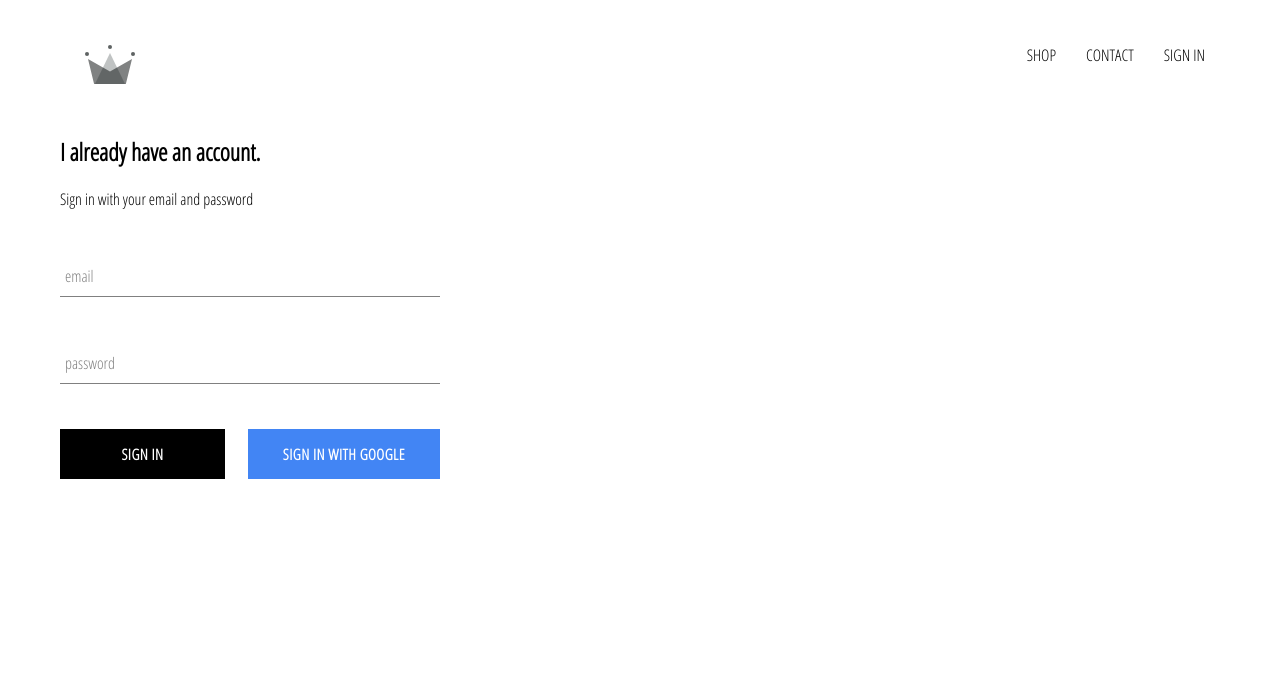
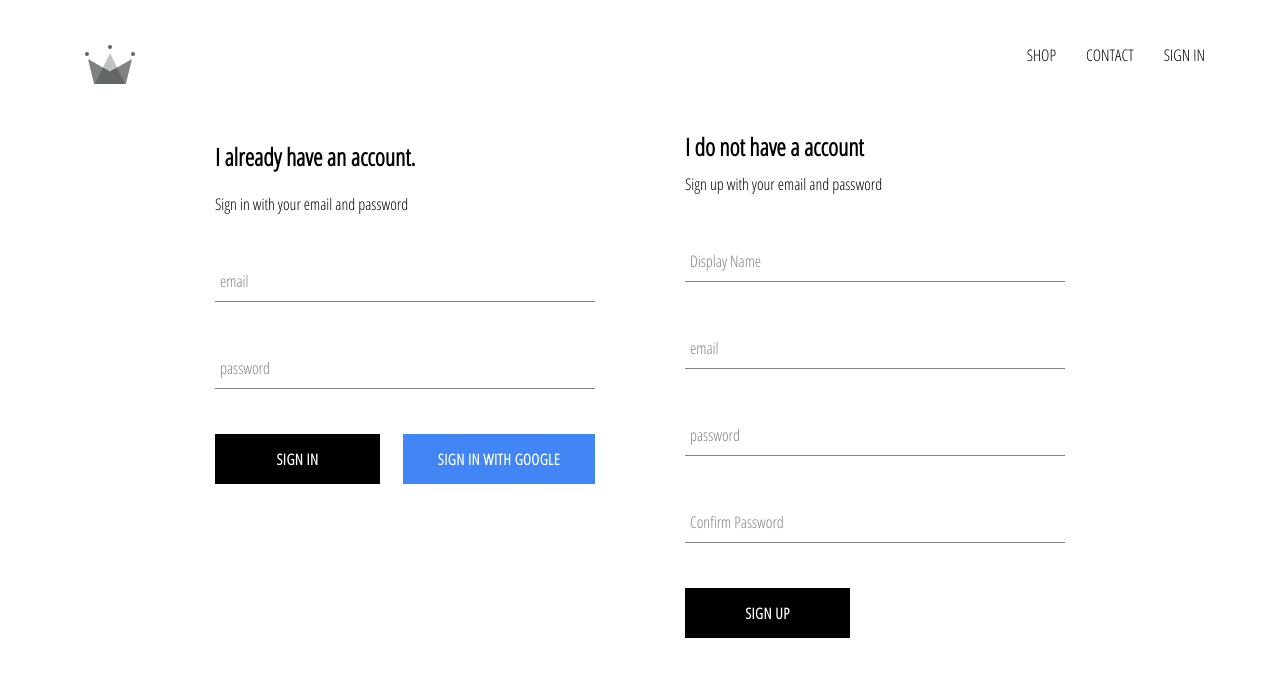
Before and after one commit to rpfoxx/crwn-clothing, a React (Create React App) app: page /signin in a window 1280 px wide. Shown: the top 676 px of the page. Built offline with nearby package versions, Linux system fonts and the light colour scheme; no server answers.

Commit message:
impletmented firebase utils, included ability to store authusers into firebase database and setup authetication for signup and sign in

```diff
--- a/src/App.js
+++ b/src/App.js
@@ -7,7 +7,7 @@
 import ShopPage from './pages/shop/shop.component'
 import SignInAndSignUpPage from './pages/sign-in-and-sign-up/sign-in-and-sign-up.component.jsx';
 import Header from './components/header/header.component';
-import { auth } from './firebase/firebase.utils';
+import { auth, createUserProfileDocument } from './firebase/firebase.utils';
 
 
 
@@ -24,10 +24,22 @@
   unsubscribeFromAuth = null;
 
   componentDidMount() {
-    this.unsubscribeFromAuth = auth.onAuthStateChanged(user => {
-      this.setState({ currentUser: user });
+    this.unsubscribeFromAuth = auth.onAuthStateChanged(async userAuth => {
+       if (userAuth) {
+         const userRef = await createUserProfileDocument(userAuth);
 
-      console.log(user);
+         userRef.onSnapshot(snapShot => {
+           this.setState(
+             {
+             currentUser: {
+               id: snapShot.id,
+               ...snapShot.data()
+             }
+           });
+         });
+       }
+
+       this.setState({ currentUser: userAuth });
     });
   }
 
@@ -44,6 +56,7 @@
         <Route exact path='/' component={HomePage} />
         <Route path='/shop' component={ShopPage} />
         <Route path='/signin' component={SignInAndSignUpPage} />
+
       </Switch>
     </div>
   );
--- /dev/null
+++ b/src/components/sign-up/sign-up.component.jsx
@@ -0,0 +1,105 @@
+import React from 'react';
+
+import FormInput from '../form-input/form-input.component';
+import CustomButton from '../custom-button/custom-button.component';
+
+import { auth, createUserProfileDocument } from '../../firebase/firebase.utils';
+
+import './sign-up.styles.scss';
+
+class SignUp extends React.Component {
+    constructor(){
+        super();
+
+
+        this.state = {
+            displayName: '',
+            email: '',
+            password: '',
+            confirmPassword: ''
+        }
+    }
+
+    handleSubmit = async event => {
+        event.preventDefault();
+
+        const { displayName, email, password, confirmPassword  } = this.state;
+
+        if(password !== confirmPassword) {
+            alert("passwords don't match");
+            return;
+        }
+
+        try {
+            const { user } = await auth.createUserWithEmailAndPassword(email, password);
+
+            await createUserProfileDocument(user, { displayName });
+
+            this.setState({
+                displayName: '',
+                email: '',
+                password: '',
+                confirmPassword: ''
+            });
+
+
+        } catch (err) {
+            console.log(err);
+        }
+
+    };
+
+    handleChange = event => {
+        const { name, value } = event.target;
+
+        this.setState({ [name]: value});
+    };
+
+    render() {
+        const { displayName, email, password, confirmPassword  } = this.state;
+        return (
+            <div className='sign-up'>
+                <h2 className='title'>I do not have a account</h2>
+                <span>Sign up with your email and password</span>
+                <form className='sign-up-form' onSubmit={this.handleSubmit}>
+                    <FormInput
+                    type='text'
+                    name='displayName'
+                    value={displayName}
+                    onChange={this.handleChange}
+                    label='Display Name'
+                    required
+                    />
+                    <FormInput
+                    type='email'
+                    name='email'
+                    value={email}
+                    onChange={this.handleChange}
+                    label='email'
+                    required
+                    />
+                    <FormInput
+                    type='password'
+                    name='password'
+                    value={password}
+                    onChange={this.handleChange}
+                    label='password'
+                    required
+                    />
+                    <FormInput
+                    type='password'
+                    name='confirmPassword'
+                    value={confirmPassword}
+                    onChange={this.handleChange}
+                    label='Confirm Password'
+                    required
+                    />
+                    <CustomButton type='submit'>SIGN UP</CustomButton>
+                </form>
+
+            </div>
+        )
+    }
+}
+
+export default SignUp;
--- /dev/null
+++ b/src/components/sign-up/sign-up.styles.scss
@@ -0,0 +1,9 @@
+.sign-up {
+    display: flex;
+    flex-direction: column;
+    width: 380px;
+
+    .title {
+    margin: 10px 0;
+    }
+}
--- a/src/firebase/firebase.utils.js
+++ b/src/firebase/firebase.utils.js
@@ -13,6 +13,32 @@
         appId: "1:663291926585:web:396eb68f77a1ec6af995e8"
       };
 
+      export const createUserProfileDocument = async (userAuth, additionalData) => {
+        if (!userAuth) return;
+
+        const userRef = firestore.doc(`users/${userAuth.uid}`);
+
+        const snapShot = await userRef.get();
+
+        if(!snapShot.exists) {
+          const { displayName, email } = userAuth;
+          const createdAt = new Date();
+
+          try {
+            await userRef.set({
+              displayName,
+              email,
+              createdAt,
+              ...additionalData
+            });
+          } catch (err) {
+            console.log('error creating user', err.message);
+          }
+        }
+        return userRef;
+
+      };
+
       firebase.initializeApp(config);
 
       export const auth = firebase.auth();
--- a/src/pages/sign-in-and-sign-up/sign-in-and-sign-up.component.jsx
+++ b/src/pages/sign-in-and-sign-up/sign-in-and-sign-up.component.jsx
@@ -1,11 +1,15 @@
 import React from 'react';
 
 import SignIn from '../../components/sign-in/sign-in.component';
+import Signup from '../../components/sign-up/sign-up.component';
 
 import './sign-in-and-sign-up.styles.scss';
 
 const SignInAndSignUpPage = () => (
-    <div className="sign-in-and-sign-up"><SignIn /></div>
+    <div className="sign-in-and-sign-up">
+        <SignIn />
+        <Signup />
+        </div>
 );
 
 export default SignInAndSignUpPage;
--- a/src/pages/sign-in-and-sign-up/sign-in-and-sign-up.styles.scss
+++ b/src/pages/sign-in-and-sign-up/sign-in-and-sign-up.styles.scss
@@ -0,0 +1,6 @@
+.sign-in-and-sign-up {
+    width: 850px;
+    display: flex;
+    justify-content: space-between;
+    margin: 30px auto;
+}
```
